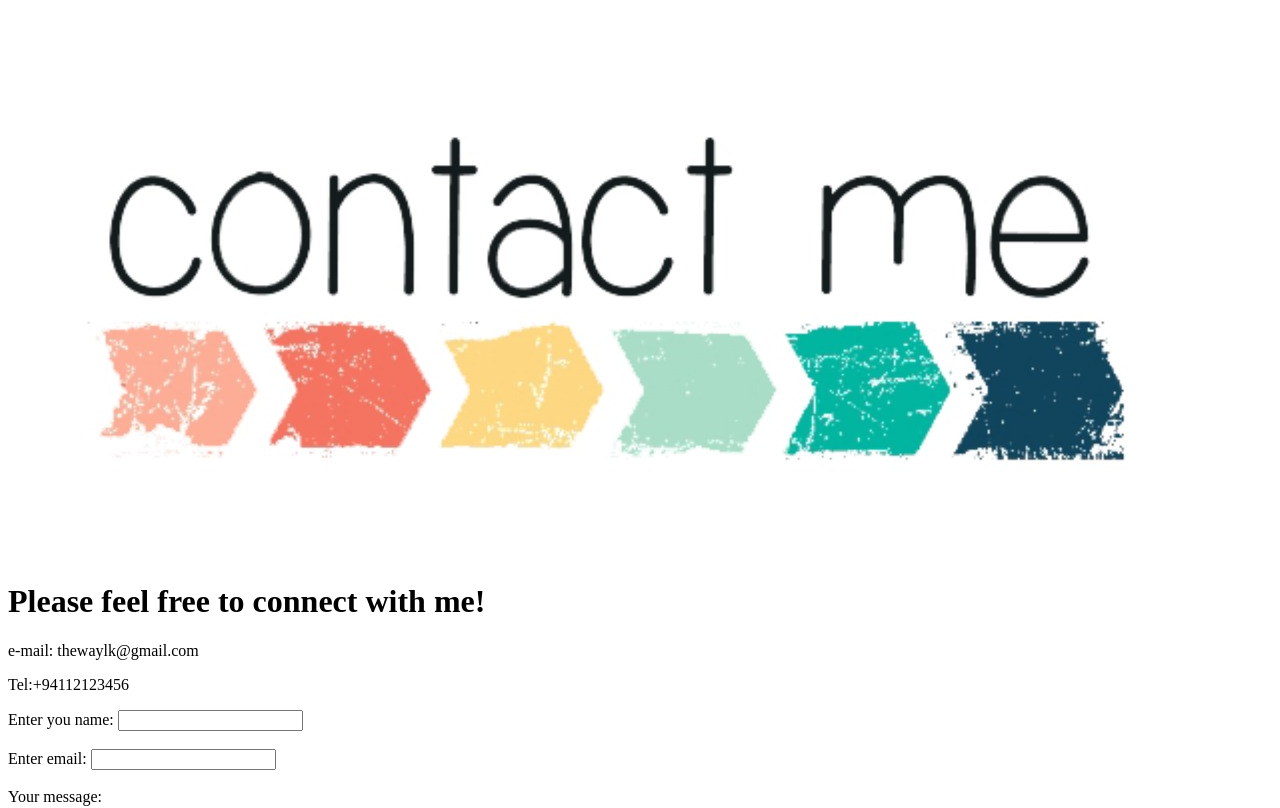
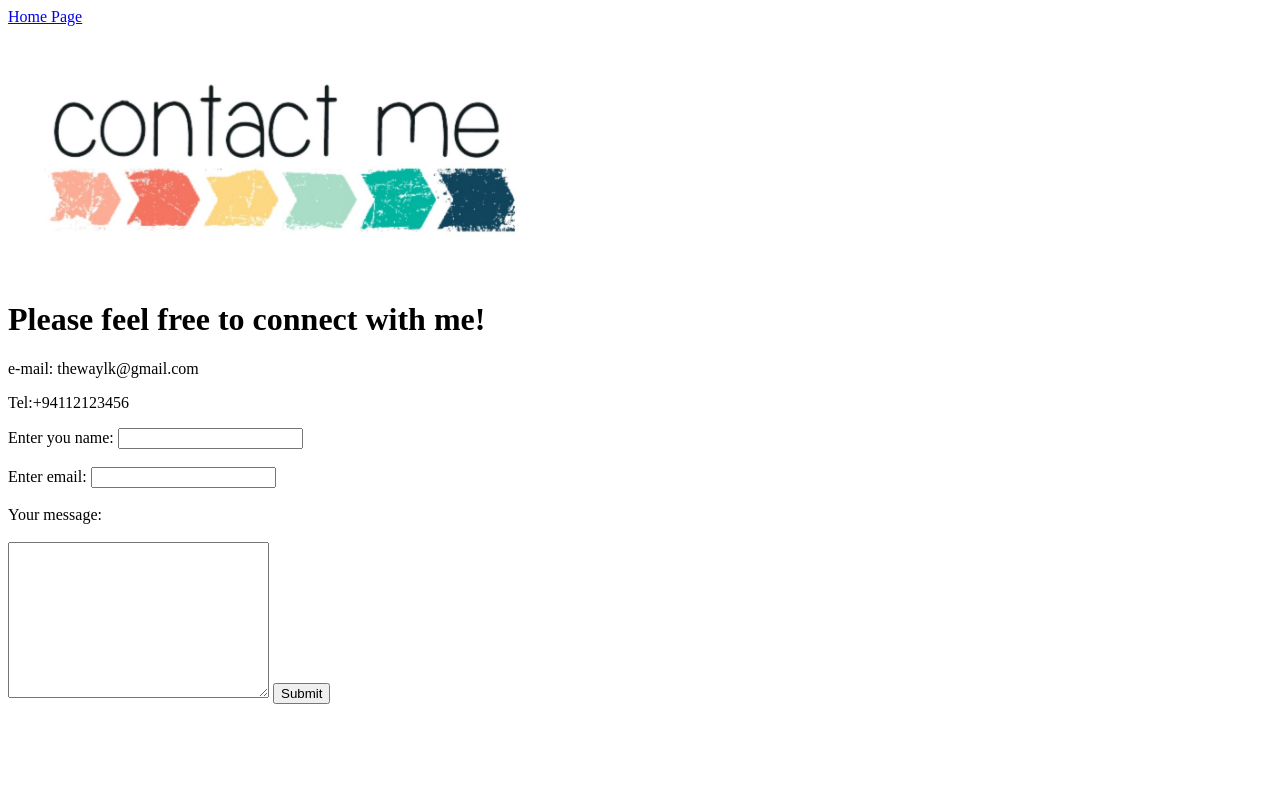
Before and after one commit to DulshanSameera/cv, a plain HTML site: page contact.html in a window 1280 px wide. Shown: the top 808 px of the page. Drawn offline with Linux system fonts and the light colour scheme.

Commit message:
Update contact.html

```diff
--- a/contact.html
+++ b/contact.html
@@ -4,10 +4,17 @@
 <head>
   <meta charset="utf-8">
   <title>Contact Me</title>
+  <style>
+    img {
+      border-radius: 25px;
+    }
+  </style>
 </head>
 
 <body>
-  <img src="image/contact-me.jpg" alt="Contact me on">
+  <a href="index.html">Home Page</a>
+  <div>
+    <img src="image/contact-me.jpg" alt="Contact me on" height="250px">
     <h1>Please feel free to connect with me!</h1>
     <p>e-mail: thewaylk@gmail.com</p>
     <p>Tel:+94112123456</p>
@@ -31,7 +38,7 @@
 
       </form>
 
-
+  </div>
 </body>
 
 </html>
```
Lines whose indentation alone changed are shown as unchanged.
